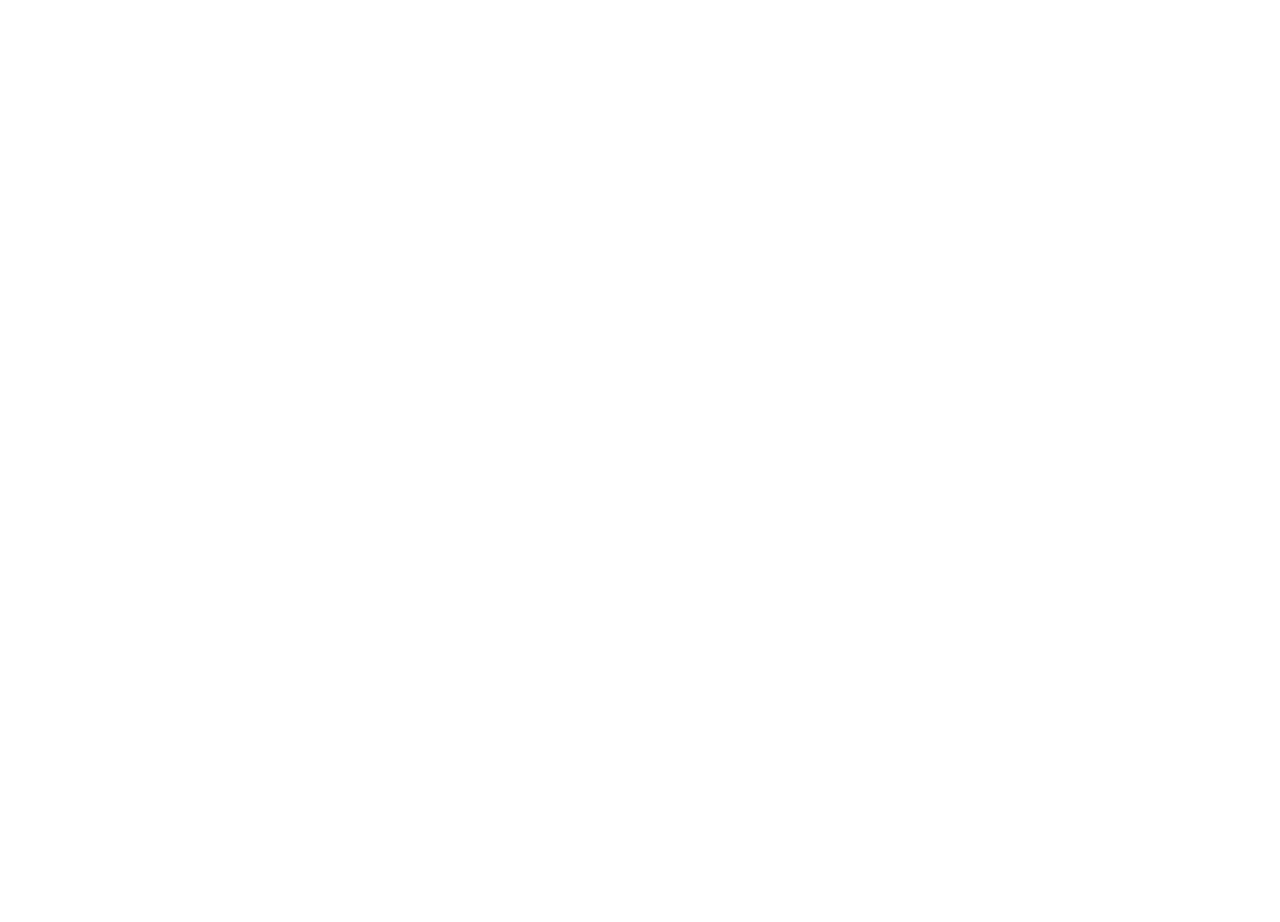
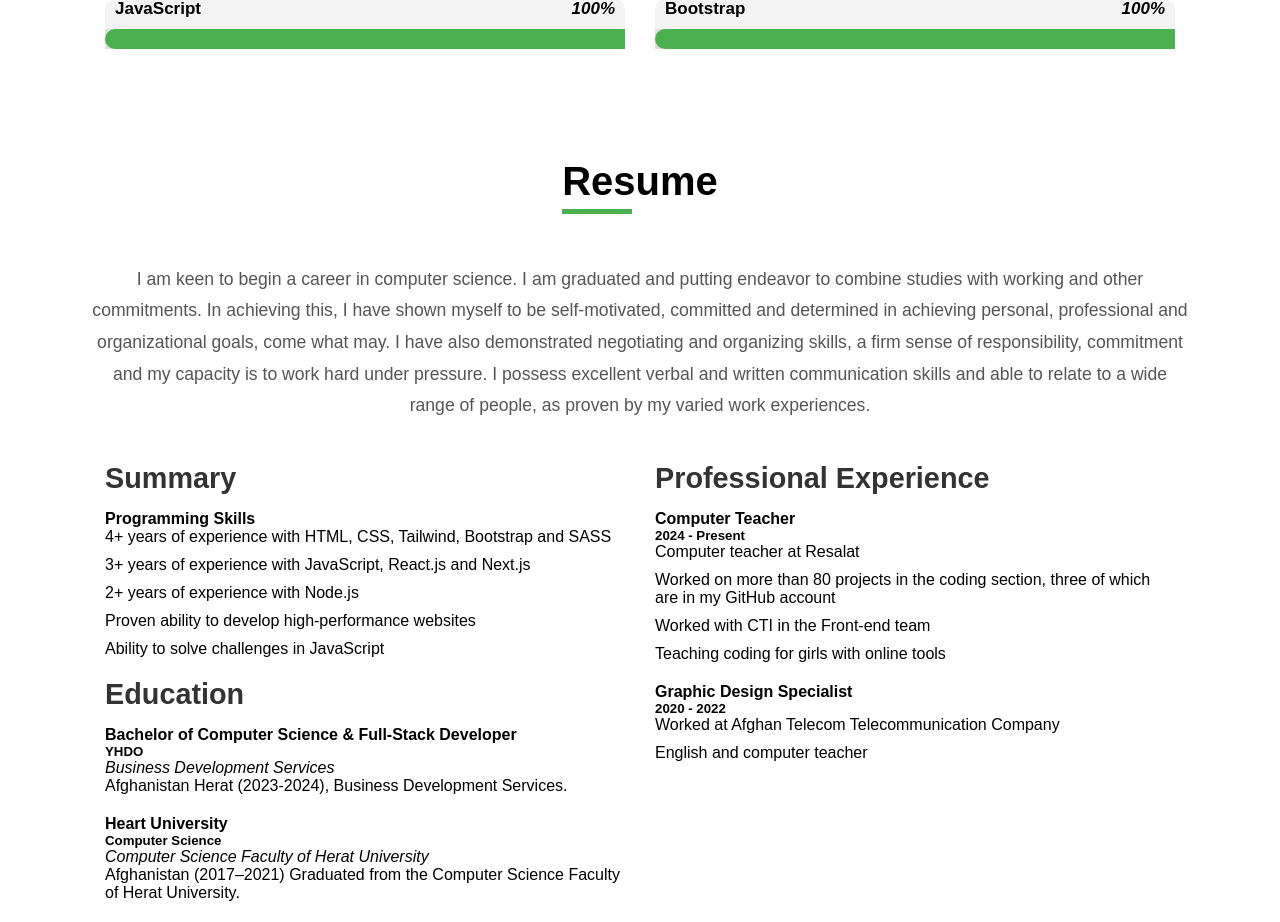
Before and after one commit to MahsumaRezai/Powerful_girls, a React (Create React App) app: page / in a window 1280 px wide. Shown: the part 1873-2795 px from the top of the page. Before the commit the page ends 1881 px from the top, so only its background shows below. Built offline with nearby package versions, Linux system fonts and the light colour scheme.

Commit message:
work on Resume

```diff
--- a/src/App.js
+++ b/src/App.js
@@ -4,6 +4,7 @@
 import Head from './Components/Head';
 import { Main } from './Components/Main';
 import Skills from './Components/Skill';
+import Resume from './Components/Resume';
 
 
 const App = (props) => {
@@ -13,6 +14,7 @@
             <Main />
             <About />
             <Skills />
+            <Resume/>
 
 
 
--- a/src/Components/About.module.css
+++ b/src/Components/About.module.css
@@ -78,13 +78,21 @@
     display: block;
     width: 70px;
     height: 5px;
-    background: yellowgreen;
+    background:#4caf50;
     left: 0;
     bottom: 0;
 }
 .textabout p {
     font-size: 18px;
     line-height: 1.625;
+    color: #333;
+    display: block;
+    margin-block-start: 1em;
+    margin-block-end: 1em;
+    margin-inline-start: 0px;
+    margin-inline-end: 0px;
+    unicode-bidi: isolate;
+
 }
 @media screen and (max-width:768px){
     .card {
--- a/src/Components/Head.css
+++ b/src/Components/Head.css
@@ -4,9 +4,10 @@
   justify-content: space-between;
   align-items: center;
   padding: 20px 40px;
-  background-color: whitesmoke;
-  color: #040b14;
+  background-color:  #040b14 ;
+  color: white;
   position: relative;
+
 }
 
 .logo {
@@ -26,7 +27,7 @@
 }
 
 .nav-links a {
-  color: #040b14;
+  color:white;
   text-decoration: none;
   font-size: 18px;
   transition: color 0.3s ease;
@@ -74,11 +75,11 @@
   }
 
   .menu-button {
-    display: none; /* مخفی کردن دکمه منوی همبرگر در صفحه‌های بزرگ */
+    display: none;
   }
 }
 
-/* برای صفحه‌های کوچک (موبایل) */
+
 @media screen and (max-width: 768px) {
   .header {
     padding: 10px 20px;
@@ -89,6 +90,7 @@
     justify-content: center;
     align-items: center;
     gap:20px;
+    color: white
 
 
   }
@@ -103,16 +105,18 @@
     left: 0;
     width: 100%;
     height: 10vh;
-    background-color: #333;
+    background-color:whitesmoke;
     flex-direction: column;
     justify-content: center;
     align-items: center;
     transform: translateX(-100%);
     transition: transform 0.3s ease-in-out;
+    z-index: 1;
+
   }
 
   .nav-links.active {
-    transform: translateX(0); /* منو باز می‌شود */
+    transform: translateX(0);
   }
 
   .nav-links li {
--- a/src/Components/Head.js
+++ b/src/Components/Head.js
@@ -19,14 +19,15 @@
                 <ul className="list">
                     <li><a href="#home">Home</a></li>
                     <li><a href="#services">About</a></li>
+                    <li><a href="#about">Skills</a></li>
                     <li><a href="#about">Resume</a></li>
                     <li><a href="#contact">Services</a></li>
+                    <li><a href="#contact">Projects</a></li>
+                    <li><a href="#contact">Idea</a></li>
                     <li><a href="#contact">Contact</a></li>
 
                 </ul>
             </nav>
-
-
             <button className="menu-button" onClick={toggleMenu}>
                 {isMenuOpen ? ' Close ' : 'Open'}
             </button>
--- a/src/Components/Main.module.css
+++ b/src/Components/Main.module.css
@@ -22,7 +22,7 @@
     justify-items: center;
     justify-content: center;
     gap: 30px;
-    color: wheat;
+    color:whitesmoke;
 
 }
 .textmain p {
@@ -53,3 +53,14 @@
     }
 
 }
+
+@media screen and (max-width: 1280px) {
+    .main {
+      padding: 40px 20px;
+      flex-direction: column
+    }
+    .triangle {
+        height: 250px;
+    }
+
+}
--- /dev/null
+++ b/src/Components/Resume.css
@@ -0,0 +1,60 @@
+/* Style the section title */
+.section-title {
+    text-align: center;
+    margin-bottom: 40px;
+  }
+
+  .section-title h2 {
+    font-size: 2.5rem;
+    font-weight: bold;
+  }
+
+  .section-title p {
+    font-size: 1.1rem;
+    line-height: 1.8;
+    color: #555;
+  }
+
+  /* Resume item styling */
+  .resume-item {
+    margin-bottom: 20px;
+  }
+
+  .resume-title {
+    font-size: 1.8rem;
+    margin-bottom: 15px;
+    color: #333;
+  }
+
+  .resume-item ul {
+    list-style-type: none;
+    padding-left: 0;
+  }
+
+  .resume-item ul li {
+    font-size: 1rem;
+    margin-bottom: 10px;
+  }
+
+  /* Grid layout for the sections */
+  .container {
+    max-width: 1140px;
+    margin: 0 auto;
+  }
+
+  .row {
+    display: flex;
+    flex-wrap: wrap;
+  }
+
+  .col-lg-6 {
+    width: 50%;
+    padding: 0 15px;
+  }
+
+  /* Add responsive design */
+  @media (max-width: 768px) {
+    .col-lg-6 {
+      width: 100%;
+    }
+  }
--- /dev/null
+++ b/src/Components/Resume.js
@@ -0,0 +1,87 @@
+import React from "react";
+import './Resume.css'; // Assuming you will store the styles in a file named Resume.css
+import { Title } from "./Title";
+
+const Resume = () => {
+    return (
+        <section id="resume" className="resume section">
+            {/* Section Title */}
+            <div className="container section-title" data-aos="fade-up">
+                <Title title=" Resume" />
+
+                <p>
+                    I am keen to begin a career in computer science. I am graduated and putting endeavor to combine studies with
+                    working and other commitments. In achieving this, I have shown myself to be self-motivated, committed and
+                    determined in achieving personal, professional and organizational goals, come what may. I have also
+                    demonstrated negotiating and organizing skills, a firm sense of responsibility, commitment and my capacity is
+                    to work hard under pressure. I possess excellent verbal and written communication skills and able to relate
+                    to a wide range of people, as proven by my varied work experiences.
+        </p>
+            </div>
+
+            <div className="container">
+                <div className="row">
+                    <div className="col-lg-6" data-aos="fade-up" data-aos-delay="100">
+                        <h3 className="resume-title">Summary</h3>
+                        <div className="resume-item pb-0">
+                            <h4>Programming Skills</h4>
+                            <ul>
+                                <li>4+ years of experience with HTML, CSS, Tailwind, Bootstrap and SASS</li>
+                                <li>3+ years of experience with JavaScript, React.js and Next.js</li>
+                                <li>2+ years of experience with Node.js</li>
+                                <li>Proven ability to develop high-performance websites</li>
+                                <li>Ability to solve challenges in JavaScript</li>
+                            </ul>
+                        </div>
+
+                        <h3 className="resume-title">Education</h3>
+                        <div className="resume-item">
+                            <h4>Bachelor of Computer Science & Full-Stack Developer</h4>
+                            <h5>YHDO</h5>
+                            <p><em>Business Development Services</em></p>
+                            <p>Afghanistan Herat (2023-2024), Business Development Services.</p>
+                        </div>
+
+                        <div className="resume-item">
+                            <h4>Heart University</h4>
+                            <h5>Computer Science</h5>
+                            <p><em>Computer Science Faculty of Herat University</em></p>
+                            <p>Afghanistan (2017–2021) Graduated from the Computer Science Faculty of Herat University.</p>
+                        </div>
+
+                        <div className="resume-item">
+                            <h4>CTI</h4>
+                            <h5>Code to Inspire</h5>
+                            <p>CTI (2018–2019) Graduated from Code to Inspire Academy.</p>
+                        </div>
+                    </div>
+
+                    <div className="col-lg-6" data-aos="fade-up" data-aos-delay="200">
+                        <h3 className="resume-title">Professional Experience</h3>
+                        <div className="resume-item">
+                            <h4>Computer Teacher</h4>
+                            <h5>2024 - Present</h5>
+                            <ul>
+                                <li>Computer teacher at Resalat</li>
+                                <li>Worked on more than 80 projects in the coding section, three of which are in my GitHub account</li>
+                                <li>Worked with CTI in the Front-end team</li>
+                                <li>Teaching coding for girls with online tools</li>
+                            </ul>
+                        </div>
+
+                        <div className="resume-item">
+                            <h4>Graphic Design Specialist</h4>
+                            <h5>2020 - 2022</h5>
+                            <ul>
+                                <li>Worked at Afghan Telecom Telecommunication Company</li>
+                                <li>English and computer teacher</li>
+                            </ul>
+                        </div>
+                    </div>
+                </div>
+            </div>
+        </section>
+    );
+};
+
+export default Resume;
--- a/src/Components/Skill.css
+++ b/src/Components/Skill.css
@@ -21,8 +21,10 @@
   .skill {
     display: flex;
     justify-content: space-between;
-    font-size: 14px;
-    margin-bottom: 5px;
+    font-size: 17px;
+    margin:10px;
+    font-weight: bold
+
   }
 
   .val {
--- a/src/Components/Title.module.css
+++ b/src/Components/Title.module.css
@@ -20,7 +20,7 @@
     display: block;
     width: 70px;
     height: 5px;
-    background: yellowgreen;
+    background: #4caf50;
     left: 0;
     bottom: 0;
 }
```
